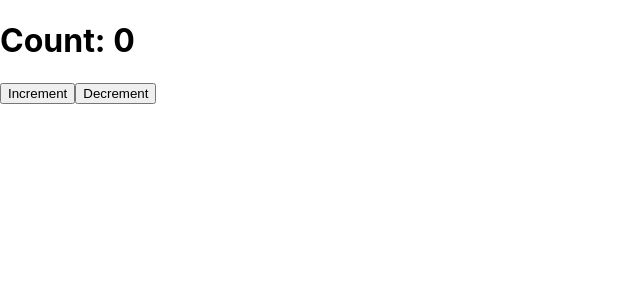
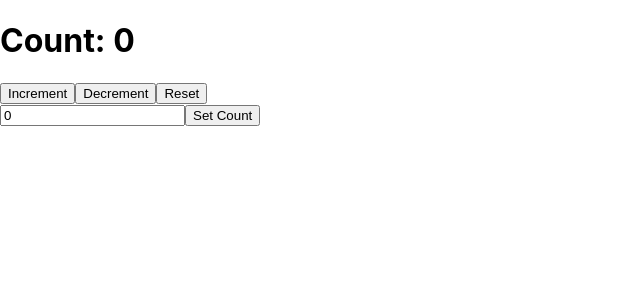
Before and after one commit to dela-ger/react-redux, a React (Create React App) app: page / in a window 1280 px wide. Shown: the top 300 px of the page, without its empty margins (0-640 px from the left). Built offline with nearby package versions, Linux system fonts and the light colour scheme.

Commit message:
Added set count function

```diff
--- a/src/App.js
+++ b/src/App.js
@@ -1,10 +1,13 @@
-import React from "react";
+import React, { useState } from "react";
 import { useSelector, useDispatch } from "react-redux";
-import { increment, decrement } from "./store";
+import { increment, decrement, reset, setCount } from "./store";
 
 function App() {
   const count = useSelector( (state) => state.count)
   const dispatch = useDispatch()
+  const [inputValue, setInputValue] = useState(0)
+
+  const handleSetCount = () => { dispatch(setCount(Number(inputValue))); };
 
   return (
     <>
@@ -12,6 +15,10 @@ function App() {
 
       <button onClick={() => dispatch(increment())}>Increment</button>
       <button onClick={() => dispatch(decrement())}>Decrement</button>
+      <button onClick={() => dispatch(reset())}>Reset</button><br />
+      <input type="number" value={inputValue}
+      onChange={(e) => setInputValue(e.target.value)} />
+      <button onClick={handleSetCount}>Set Count</button>
     </>
   );
 }
--- a/src/store.js
+++ b/src/store.js
@@ -7,10 +7,12 @@ const initialState = {
 // create action type
 const INCREMENT = 'INCREMENT';
 const DECREMENT = 'DECREMENT';
+const RESET = 'RESET';
+export const SET_COUNT = 'SET_COUNT'
 
 // action creator
 
-export const increment = () => ({  type: INCREMENT });
+export const increment = () => ({ type: INCREMENT });
 
 export const decrement = () => {
     return {
@@ -18,13 +20,22 @@ export const decrement = () => {
     }
 };
 
+export const reset = () => ({ type: RESET })
+export const setCount = (value) => ({ type: SET_COUNT, payload: value })
+
 // create the reducer function
 const counterReducer = (state = initialState, action) => {
     if (action.type === INCREMENT) {
         return { ...state, count: state.count + 1 }
     } else if (action.type === DECREMENT) {
         return { ...state, count: state.count - 1 }
-    }else {
+    }else if (action.type === RESET) {
+        return { ...state, count: 0 }
+    }else if (action.type === SET_COUNT) {
+        return { ...state, count: action.payload }
+    }
+
+    else {
         return state
     }
 };
```
